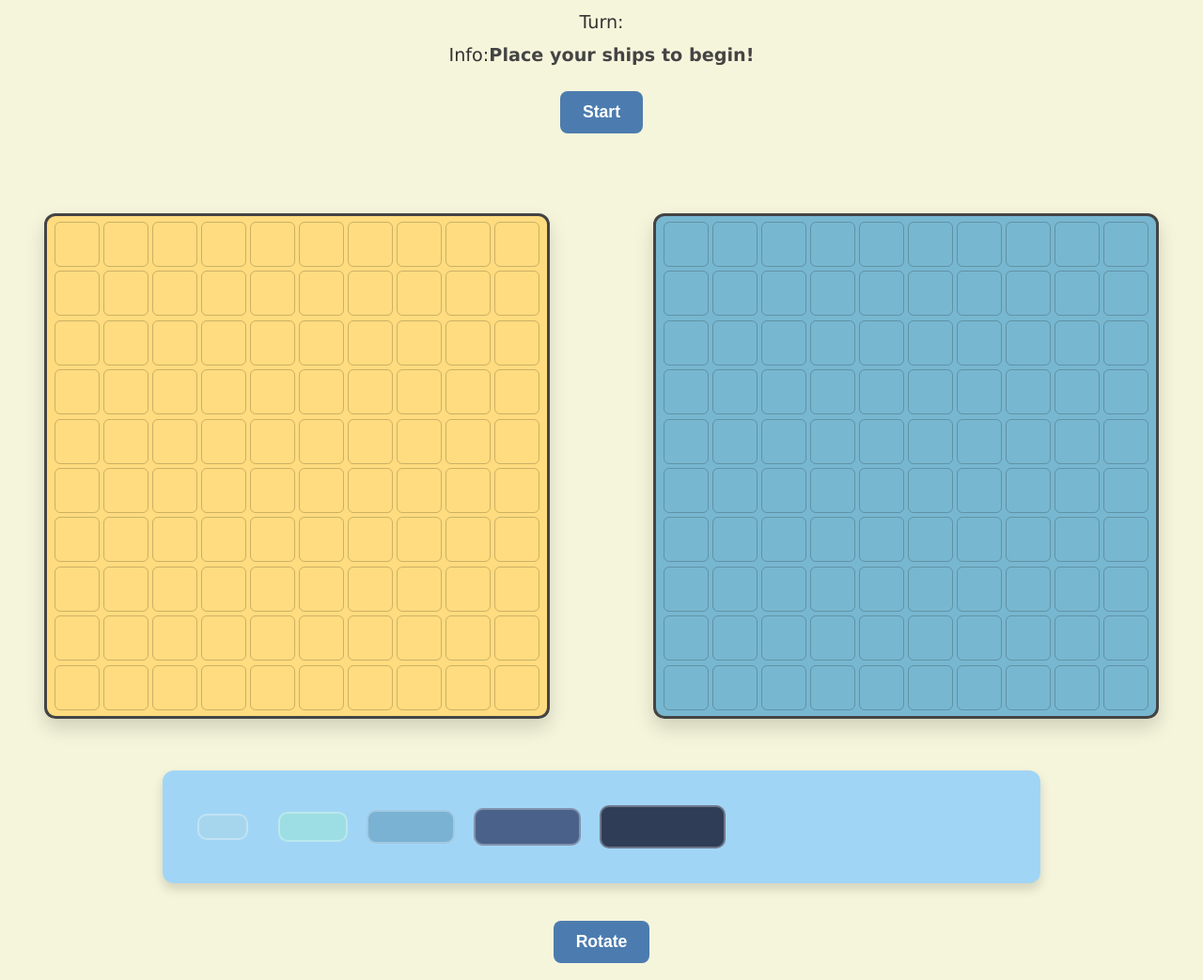
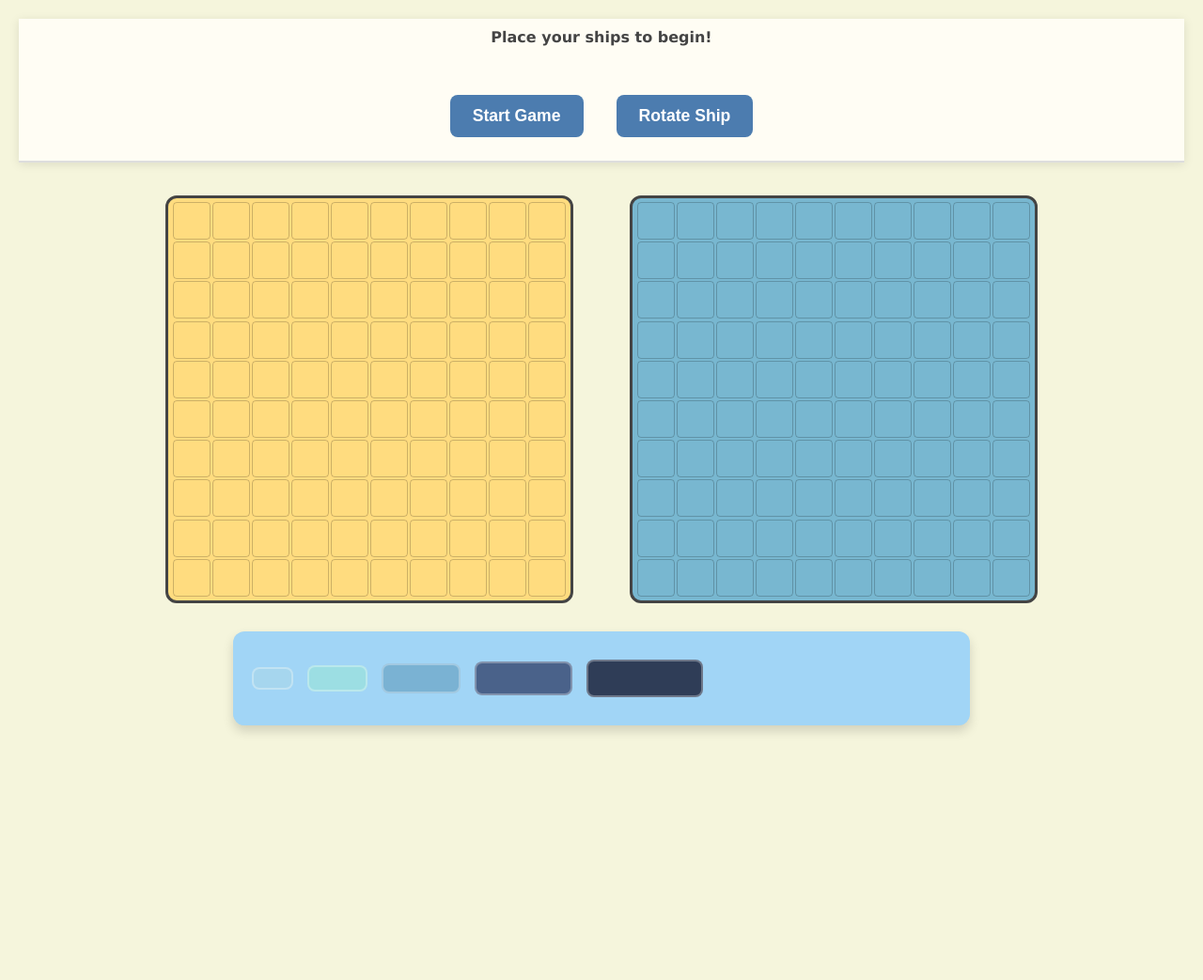
Before and after one commit to Warfarian/Battleship, a website built with webpack: page src/index.html in a window 1280 px wide. Shown: the whole page at 94% size. After the commit the page ends 840 px from the top, so only its background shows below. Built offline with nearby package versions, Linux system fonts and the light colour scheme.

Commit message:
css done

```diff
--- a/src/index.html
+++ b/src/index.html
@@ -7,14 +7,15 @@
     <link rel="stylesheet" href="styles.css">
 </head>
 <body>
+    <div class="game-status">
+        <div id="info"></div>
+        <div id="turn-display"></div>
+        <button id="start">Start Game</button>
+        <button id="rotate">Rotate Ship</button>
+    </div>
     <div>
-    <div class="game-info">
-        <p>Turn:<span id="turn-display"></span></p>
-        <p>Info:<span id="info"></span></p>
-    </div>
 <div style="display: flex; justify-content: center;">
 
-        <button id="start">Start</button>
 </div>
     <div id="gameBoards-container">
 
@@ -28,7 +29,6 @@
         <div class="carrier preview" id="4" draggable="true"></div>
     </div>
 
-    <div style="display: flex; justify-content: center;"><button id="rotate">Rotate</button></div>
 <script src="index.js"></script>
 </body>
 </html>
--- a/src/styles.css
+++ b/src/styles.css
@@ -1,15 +1,15 @@
 /* Game Container Styles */
 .option-container {
     background-color: rgb(161, 213, 246);
-    width: 70%;
-    height: 120px;
+    width: 60%;
+    height: 100px;
     border-radius: 12px;
     display: flex;
     align-items: center;
-    gap: 20px;
-    padding: 0 25px;
+    gap: 15px;
+    padding: 0 20px;
     box-shadow: 0 6px 12px rgba(0, 0, 0, 0.15);
-    margin: 25px auto;
+    margin: 15px auto;
 }
 
 /* Ship Preview Styles */
@@ -31,39 +31,33 @@
 }
 
 .destroyer.preview {
-    width: 50px;
-    height: 24px;
+    width: 40px;
+    height: 20px;
     background-color: #a6d6ee;
-    margin: 12px;
-    border-radius: 10px;
 }
 
 .submarine.preview {
-    width: 70px;
-    height: 28px;
+    width: 60px;
+    height: 24px;
     background-color: #9cdee3;
-    border-radius: 10px;
 }
 
 .cruiser.preview {
-    width: 90px;
-    height: 32px;
+    width: 80px;
+    height: 28px;
     background-color: #7AB2D3;
-    border-radius: 10px;
 }
 
 .battleship.preview {
-    width: 110px;
-    height: 36px;
+    width: 100px;
+    height: 32px;
     background-color: #4A628A;
-    border-radius: 10px;
 }
 
 .carrier.preview {
-    width: 130px;
-    height: 42px;
+    width: 120px;
+    height: 36px;
     background-color: #2f3d57;
-    border-radius: 10px;
 }
 
 /* Button Styles */
@@ -110,31 +104,40 @@ p {
 #gameBoards-container {
     display: flex;
     justify-content: center;
-    gap: 50px;
-    margin-top: 40px;
+    gap: 30px;
+    margin-top: 20px;
     flex-wrap: wrap;
 }
 
+.game-status {
+    position: sticky;
+    top: 0;
+    background-color: rgba(255, 253, 245, 0.95);
+    padding: 10px;
+    z-index: 100;
+    border-bottom: 2px solid #ddd;
+    box-shadow: 0 2px 10px rgba(0, 0, 0, 0.1);
+    text-align: center;
+}
+
+
 .gameboard {
-    width: 520px;
-    height: 520px;
+    width: 420px;
+    height: 420px;
     border: 3px solid #444;
     display: flex;
-    margin: 30px;
+    margin: 15px;
     flex-wrap: wrap;
-    gap: 4px;
+    gap: 2px;
     justify-content: center;
     border-radius: 12px;
-    padding: 6px;
-    background-color: rgba(0, 0, 0, 0.05);
-    box-shadow: 0 10px 20px rgba(0, 0, 0, 0.15);
+    padding: 4px;
 }
-
 .block {
     border: 1px solid rgba(0, 0, 0, 0.2);
-    width: 46px;
-    height: 46px;
-    border-radius: 6px;
+    width: 38px;
+    height: 38px;
+    border-radius: 4px;
     transition: background-color 0.3s ease, transform 0.3s ease;
     cursor: pointer;
 }
@@ -259,10 +262,16 @@ p {
     }
 }
 
-body{
+body {
     background-color: beige;
     font-family: 'Lucida Sans', 'Lucida Sans Regular', 'Lucida Grande', 'Lucida Sans Unicode', Geneva, Verdana, sans-serif;
+    margin: 0;
+    padding: 20px;
+    min-height: 100vh;
+    display: flex;
+    flex-direction: column;
 }
+
 
 button{
     text-align: center;
```
